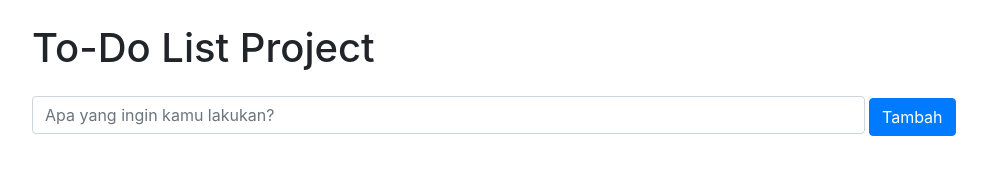
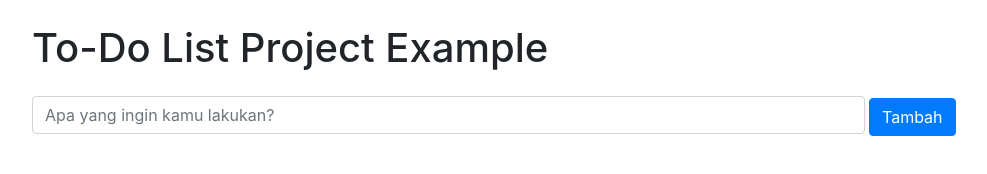
Before and after one commit to MFajarM27/ExpressToDoLagi, a website: page public/index.html in a window 1280 px wide. Shown: the whole page, without its empty margins (53-1040 px from the left). Drawn offline with nearby package versions, Linux system fonts and the light colour scheme; no server answers.

```diff
--- a/public/index.html
+++ b/public/index.html
@@ -8,7 +8,7 @@
 </head>
 <body class ="p-4">
     <div class ="container">
-        <h1 class="mb-4">To-Do List Project</h1>
+        <h1 class="mb-4">To-Do List Project Example</h1>
 
         <div class="mb-3">
             <input type="text" id="todo-input" class="form-control d-inline w-75" placeholder="Apa yang ingin kamu lakukan?"/>
```
Also changed, not shown: 1 other file.
